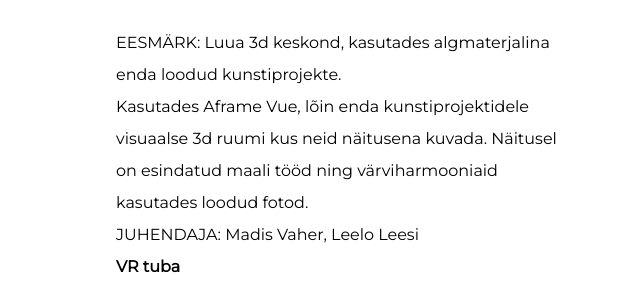
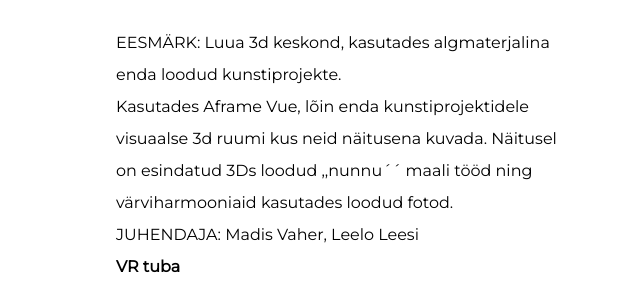
Before and after one commit to angelajoeorg/portfoolio, a plain HTML site: page vrtuba.html in a window 1280 px wide. Shown: the part 215-516 px from the top of the page, 654-1280 px from the left. Drawn offline with Linux system fonts and the light colour scheme; a web font is replaced by a local one.

Commit message:
vr tekst

```diff
--- a/vrtuba.html
+++ b/vrtuba.html
@@ -43,7 +43,7 @@
                     <p>EESMÄRK: Luua 3d keskond, kasutades algmaterjalina enda loodud kunstiprojekte.
                     </p>
                     <p>
-                        Kasutades Aframe Vue, lõin enda kunstiprojektidele visuaalse 3d ruumi kus neid näitusena kuvada. Näitusel on esindatud
+                        Kasutades Aframe Vue, lõin enda kunstiprojektidele visuaalse 3d ruumi kus neid näitusena kuvada. Näitusel on esindatud 3Ds loodud ,,nunnu´´
                         maali tööd ning värviharmooniaid kasutades loodud fotod.
 
                     </p>
```
